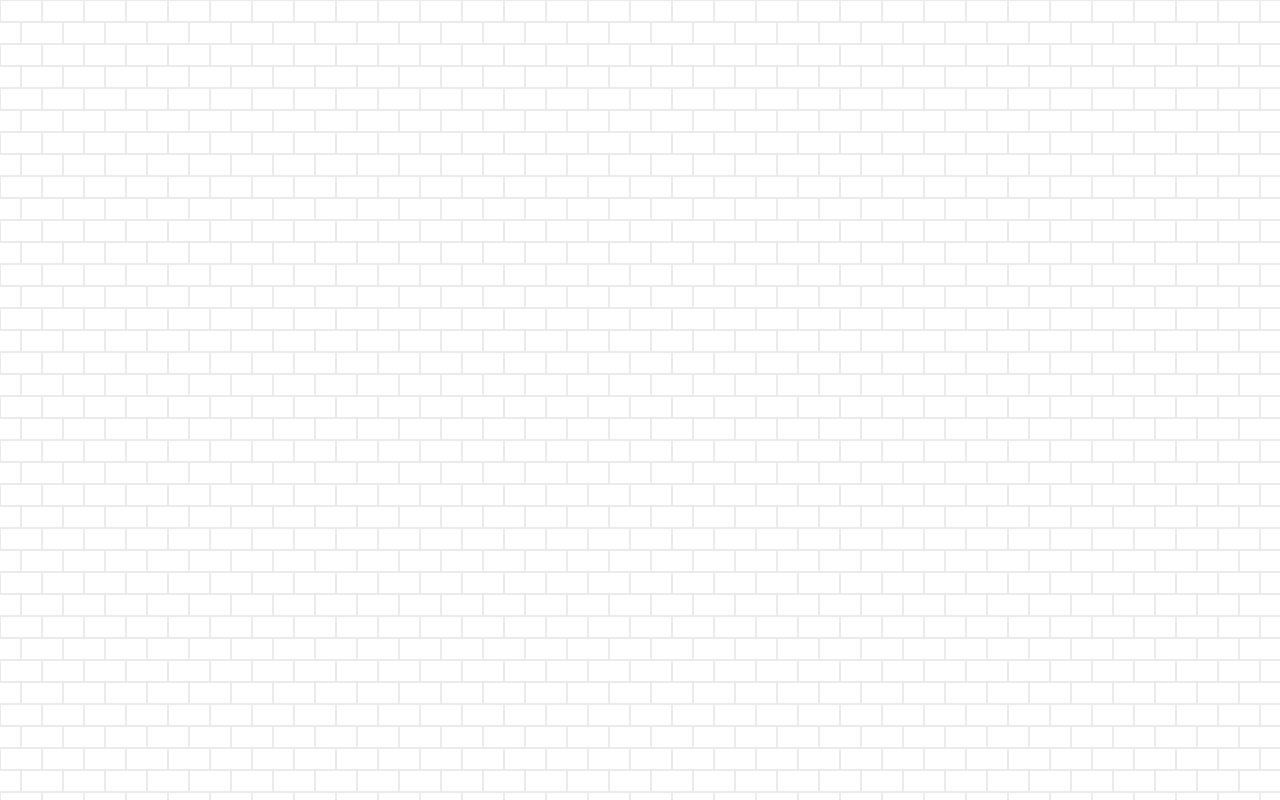
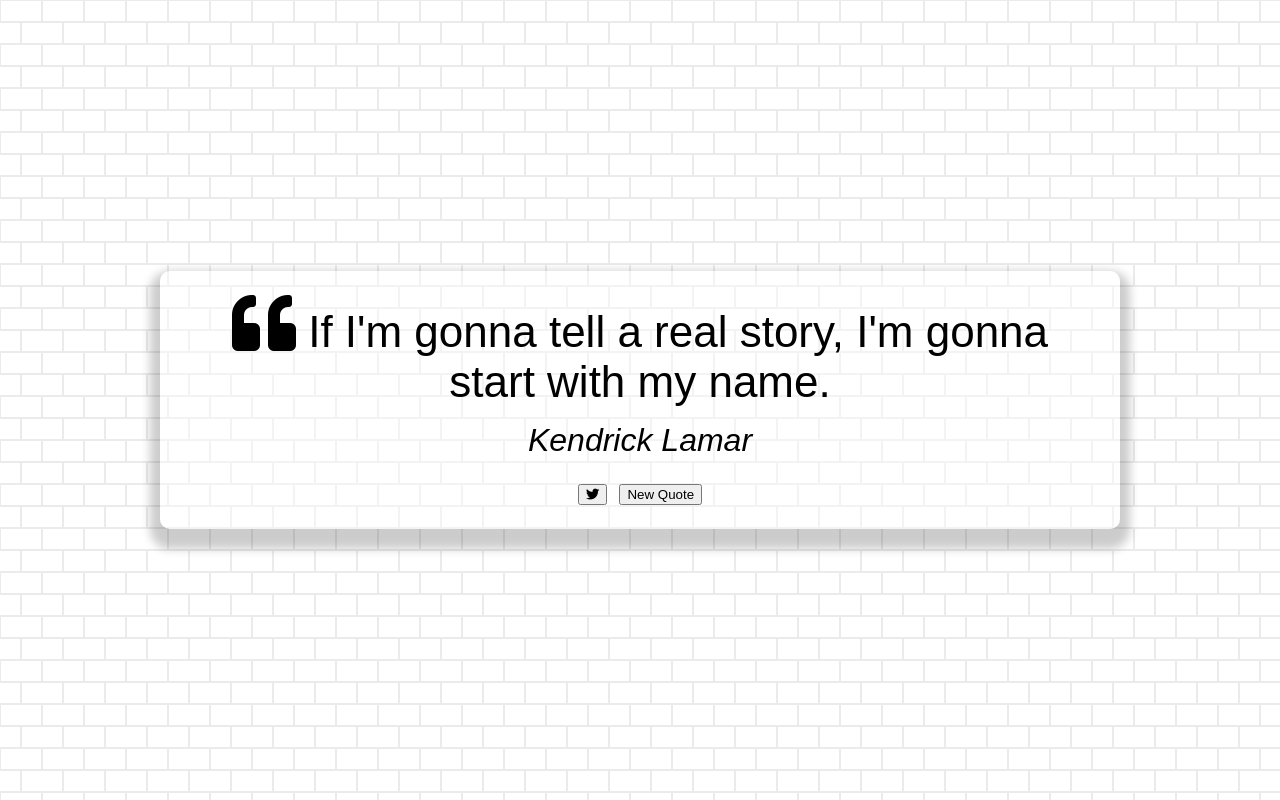
Before and after one commit to matthewgitata/quote-generator, a plain HTML site: page index.html in a window 1280 px wide. Drawn offline with Linux system fonts and the light colour scheme; a web font is replaced by a local one.

Commit message:
Create the UI for the project.

```diff
--- a/index.html
+++ b/index.html
@@ -12,6 +12,26 @@
     <link rel="stylesheet" href="style.css" />
   </head>
   <body>
+    <div class="quote-container" id="quote-container">
+      <!-- Quote -->
+      <div class="quote-text">
+        <i class="fas fa-quote-left"></i>
+        <span id="quote"
+          >If I'm gonna tell a real story, I'm gonna start with my name.</span
+        >
+        <!-- Author -->
+        <div class="quote-author">
+          <span id="author">Kendrick Lamar</span>
+        </div>
+        <!-- Buttons -->
+        <div class="button-container">
+          <button class="twitter-button" id="twitter" title="Tweet This!">
+            <i class="fab fa-twitter"></i>
+          </button>
+          <button id="new-quote">New Quote</button>
+        </div>
+      </div>
+    </div>
     <!-- Script -->
     <script src="script.js"></script>
   </body>
--- a/style.css
+++ b/style.css
@@ -17,3 +17,41 @@ body {
   justify-content: center;
   align-items: center;
 }
+
+.quote-container {
+  width: auto;
+  max-width: 900px;
+  padding: 20px 30px;
+  border-radius: 10px;
+  background-color: rgba(255, 255, 255, 0.4);
+  box-shadow: 0 10px 10px 10px rgba(0, 0, 0, 0.2);
+}
+
+.quote-text {
+  font-size: 2.75rem;
+}
+
+.long-quote {
+  font-size: 2rem;
+}
+
+.fa-quote-left {
+  font-size: 4rem;
+}
+
+.quote-author {
+  margin-top: 15px;
+  font-size: 2rem;
+  font-style: italic;
+}
+
+/* Media Query: Tablet or Small */
+@media screen and (max-width: 1000px) {
+  .quote-container {
+    margin: auto 10px;
+  }
+
+  .quote-text {
+    font-size: 2.5rem;
+  }
+}
```
